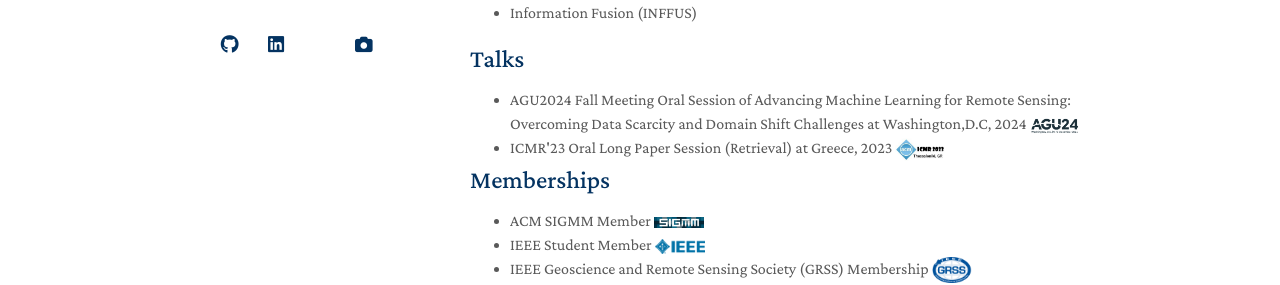
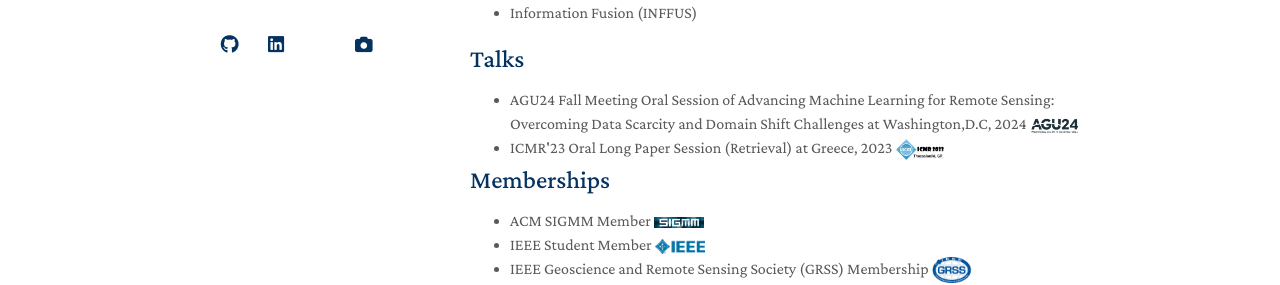
Before and after one commit to jaychempan/jaychempan.github.io, a Jekyll site: the page built from index.md, in a window 1280 px wide and 900 px high, scrolled down 1572 px. Shown: the part 490-775 px from the top of the window. Built offline with Jekyll 4.4.1, drawn with Linux system fonts in a browser that asks for light colours; a style sheet for code colours, icons or effects is not loaded; our own code applies the rules of GitHub Pages for plain Markdown files.

Commit message:
update index

```diff
--- a/_includes/talks.md
+++ b/_includes/talks.md
@@ -1,6 +1,6 @@
 ## Talks
 
 <ul style="margin:0 0 5px;">
-  <li>AGU2024 Fall Meeting Oral Session of Advancing Machine Learning for Remote Sensing: Overcoming Data Scarcity and Domain Shift Challenges at Washington,D.C, 2024 <img src="images/agu24.png" style="vertical-align: middle;" alt="Logo" width="50"></li>
+  <li>AGU24 Fall Meeting Oral Session of Advancing Machine Learning for Remote Sensing: Overcoming Data Scarcity and Domain Shift Challenges at Washington,D.C, 2024 <img src="images/agu24.png" style="vertical-align: middle;" alt="Logo" width="50"></li>
   <li>ICMR'23 Oral Long Paper Session (Retrieval) at Greece, 2023 <img src="images/icmr23.png" style="vertical-align: middle;" alt="Logo" width="50"></li>
 </ul>
```
